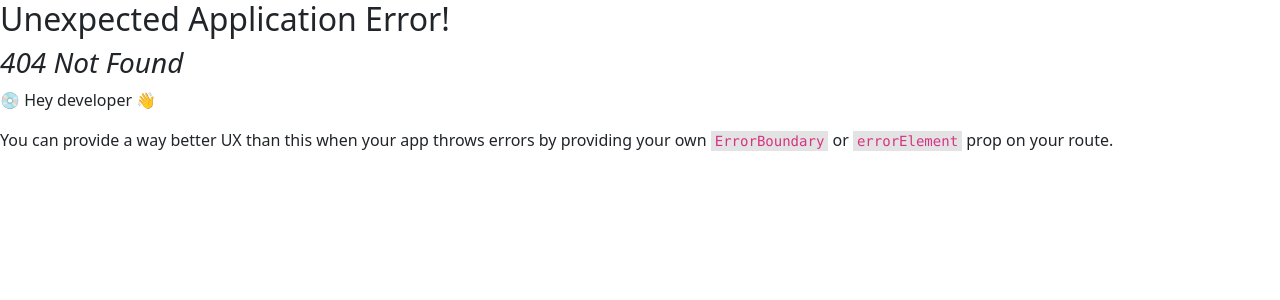
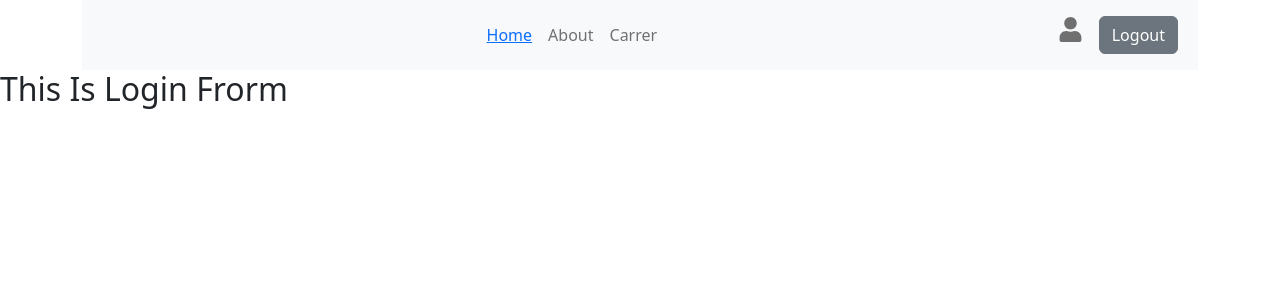
Before and after one commit to UniqueCoderRihan/The-news-dragon, a React (Vite) app: page /login in a window 1280 px wide. Before the commit this address had no page. Shown: the top 300 px of the page. Built offline with nearby package versions, Linux system fonts and the light colour scheme.

Commit message:
Login & Register Routes

```diff
--- /dev/null
+++ b/src/Layout/LoginLayout.jsx
@@ -0,0 +1,14 @@
+import React from 'react';
+import Navigationbar from '../pages/Shared/NavigationBar/Navigationbar';
+import { Outlet } from 'react-router-dom';
+
+const LoginLayout = () => {
+    return (
+        <div>
+            <Navigationbar></Navigationbar>
+            <Outlet></Outlet>
+        </div>
+    );
+};
+
+export default LoginLayout;
--- /dev/null
+++ b/src/LoginAndRegister/Login.jsx
@@ -0,0 +1,11 @@
+import React from 'react';
+
+const Login = () => {
+    return (
+        <div>
+            <h2>This Is Login Frorm</h2>
+        </div>
+    );
+};
+
+export default Login;
--- /dev/null
+++ b/src/LoginAndRegister/Regiester.jsx
@@ -0,0 +1,11 @@
+import React from 'react';
+
+const Regiester = () => {
+    return (
+        <div>
+            <h2>This Is Resifvsjkf</h2>
+        </div>
+    );
+};
+
+export default Regiester;
--- a/src/Routes/Routes.jsx
+++ b/src/Routes/Routes.jsx
@@ -1,21 +1,37 @@
-import { createBrowserRouter } from "react-router-dom";
+import { Navigate, createBrowserRouter } from "react-router-dom";
 import Main from '../Layout/Main'
 import Home from '../pages/Home/Home/Home'
 import Category from "../pages/Shared/Category/Category";
 import NewsLayout from "../Layout/NewsLayout";
 import News from "../pages/News/News";
+import LoginLayout from "../Layout/LoginLayout";
+import Login from "../LoginAndRegister/Login";
+import Regiester from "../LoginAndRegister/Regiester";
 const router = createBrowserRouter([
     {
-        path:'/',
+        path: '/',
+        element: <LoginLayout></LoginLayout>,
+        children:[
+            {
+                path: '/',
+                element: <Navigate to='/category/0'></Navigate>
+            },
+            {
+                path:'/login',
+                element: <Login></Login>
+            },
+            {
+                path: '/register',
+                element: <Regiester></Regiester>
+            }
+        ]
+    },
+    {
+        path:'/category',
         element: <Main></Main>,
         children: [
             {
-                path: '/',
-                element: <Category></Category>,
-                loader: ()=>fetch('http://localhost:5000/news')
-            },
-            {
-                path:'/category/:id',
+                path:':id',
                 element: <Category></Category>,
                 loader:({params})=> fetch(`http://localhost:5000/catagoris/${params.id}`)
                 // Always Note Your Link Will Be Server Site. I was depress 40 minit for this Problem
```
